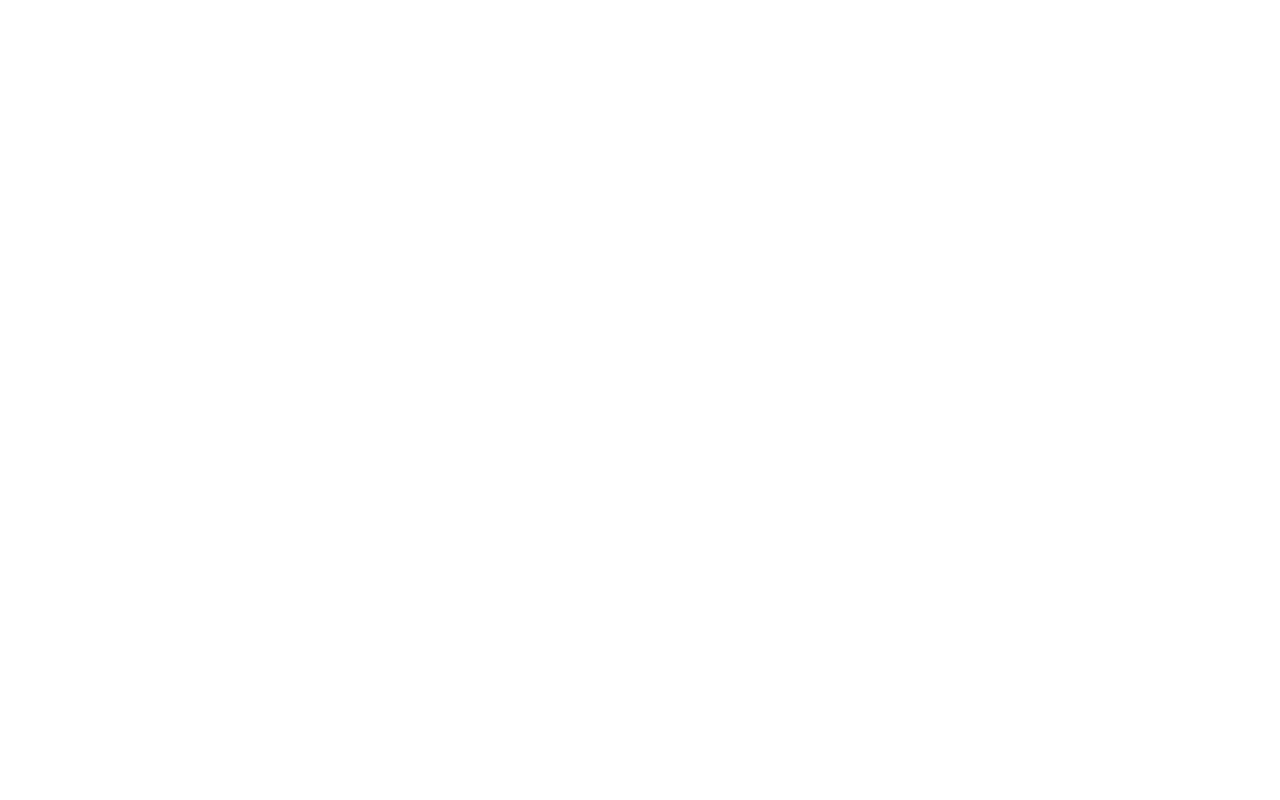
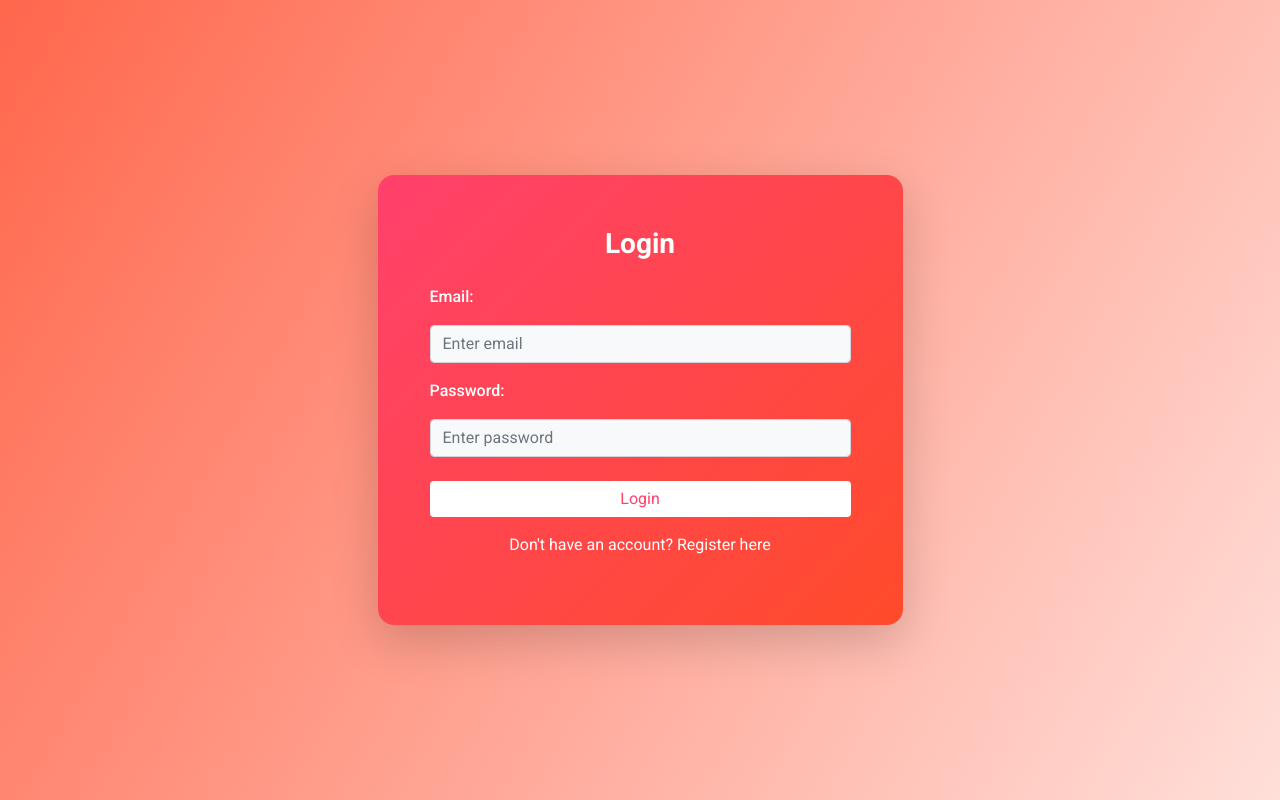
Before and after one commit to gu-guedes/fintech-fiap-telas, a plain HTML site: page pages/index.html in a window 1280 px wide. Drawn offline with nearby package versions, Linux system fonts and the light colour scheme.

Commit message:
feat: create page login

```diff
--- a/pages/index.html
+++ b/pages/index.html
@@ -8,3 +8,30 @@
     <link href="https://fonts.googleapis.com/css2?family=Roboto:wght@400;500;700&display=swap" rel="stylesheet">
     <link href="styles.css" rel="stylesheet">
 </head>
+<body>
+    <div class="container d-flex align-items-center justify-content-center min-vh-100">
+        <div class="row w-100">
+            <div class="col-md-6 mx-auto">
+                <div class="card shadow-lg" id="login-form">
+                    <div class="card-body text-white">
+                        <h3 class="card-title text-center mb-4">Login</h3>
+                        <form>
+                            <div class="form-group">
+                                <label for="email">Email:</label>
+                                <input type="email" class="form-control" id="email" placeholder="Enter email" required>
+                            </div>
+                            <div class="form-group">
+                                <label for="password">Password:</label>
+                                <input type="password" class="form-control" id="password" placeholder="Enter password" required>
+                            </div>
+                            <button type="submit" class="btn btn-light btn-block mt-4">Login</button>
+                        </form>
+                        <p class="text-center mt-3">Don't have an account? <a href="#" id="show-register" class="text-white">Register here</a></p>
+                    </div>
+                </div>
+
+                <script src="https://code.jquery.com/jquery-3.5.1.slim.min.js"></script>
+                <script src="https://cdn.jsdelivr.net/npm/@popperjs/core@2.5.4/dist/umd/popper.min.js"></script>
+                <script src="https://stackpath.bootstrapcdn.com/bootstrap/4.5.2/js/bootstrap.min.js"></script>
+</body>
+</html>
--- a/pages/styles.css
+++ b/pages/styles.css
@@ -0,0 +1,68 @@
+body, html {
+    height: 100%;
+    margin: 0;
+    font-family: 'Roboto', sans-serif;
+    background: linear-gradient(120deg,  #ff416c, #ff4b2b, #ffffff);
+    background-size: 300% 300%;
+    animation: gradient-animation 10s ease infinite;
+}
+
+@keyframes gradient-animation {
+    0% {
+        background-position: 0% 50%;
+    }
+    50% {
+        background-position: 100% 50%;
+    }
+    100% {
+        background-position: 0% 50%;
+    }
+}
+
+.container {
+    height: 100%;
+    display: flex;
+    align-items: center;
+    justify-content: center;
+}
+
+.card {
+    background: linear-gradient(135deg, #ff416c, #ff4b2b);
+    color: white;
+    border: none;
+    border-radius: 1rem;
+    padding: 2rem;
+    box-shadow: 0 4px 8px rgba(0, 0, 0, 0.1);
+}
+
+.card h3 {
+    font-weight: 700;
+}
+
+.form-group label {
+    font-weight: 500;
+}
+
+.btn-light {
+    background-color: #ffffff;
+    color: #ff416c;
+    border: none;
+}
+
+.btn-light:hover {
+    background-color: #f8f9fa;
+    color: #ff4b2b;
+}
+
+.text-white {
+    color: white !important;
+}
+
+input[type="email"], input[type="password"] {
+    border-radius: 0.25rem;
+    border: 1px solid #ced4da;
+    padding: 0.75rem;
+    margin-top: 0.5rem;
+    font-size: 1rem;
+    background-color: #f8f9fa;
+}
```
